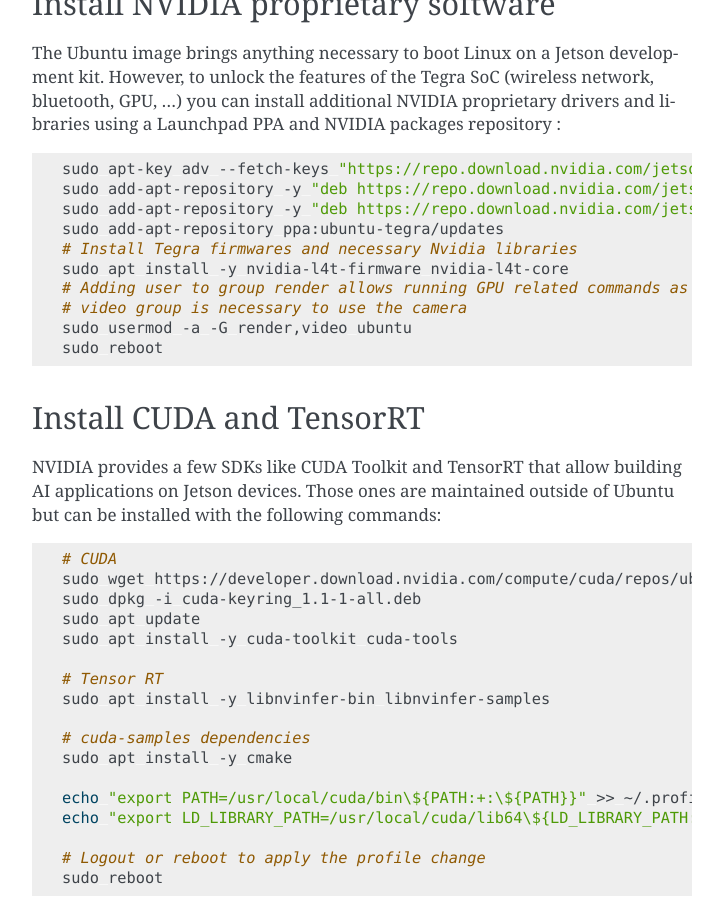
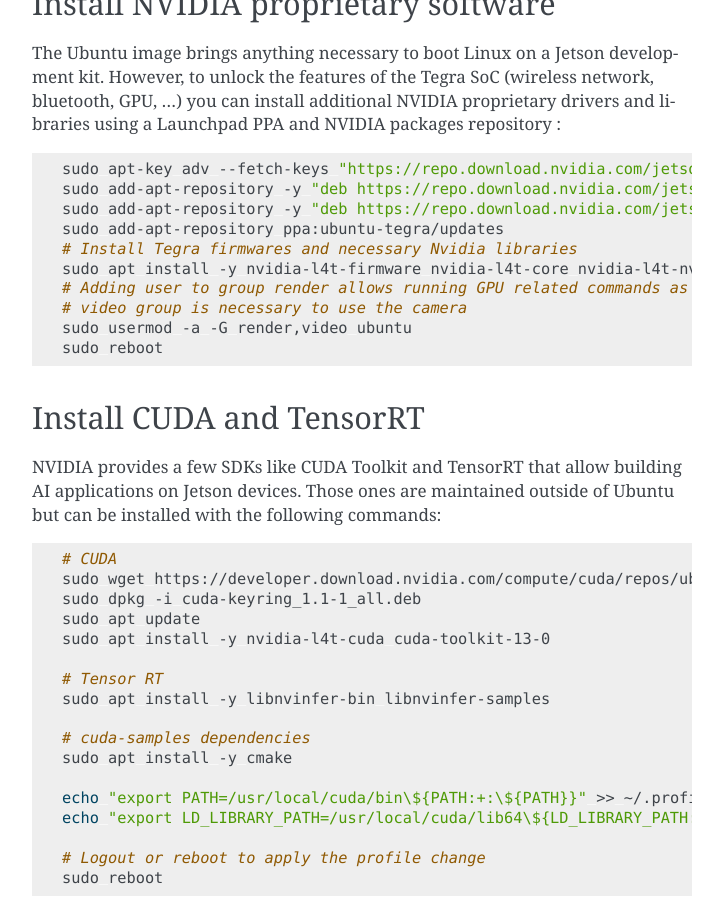
Before and after one commit to canonical/ubuntu-for-jetson, a Sphinx documentation site: the page built from docs/classic/installation-noble.rst, in a window 1280 px wide and 900 px high, scrolled down 1323 px. Shown: the whole window, without its empty margins (388-1111 px from the left). Built offline with Sphinx 7.4.7, drawn with Linux system fonts in a browser that asks for light colours.

Commit message:
fixes after a run on a clean board

```diff
--- a/docs/classic/installation-noble.rst
+++ b/docs/classic/installation-noble.rst
@@ -69,7 +69,7 @@
     sudo add-apt-repository -y "deb https://repo.download.nvidia.com/jetson/som r38.2 main"
     sudo add-apt-repository ppa:ubuntu-tegra/updates
     # Install Tegra firmwares and necessary Nvidia libraries
-    sudo apt install -y nvidia-l4t-firmware nvidia-l4t-core
+    sudo apt install -y nvidia-l4t-firmware nvidia-l4t-core nvidia-l4t-nvml
     # Adding user to group render allows running GPU related commands as non root
     # video group is necessary to use the camera
     sudo usermod -a -G render,video ubuntu
@@ -84,9 +84,9 @@
 
     # CUDA
     sudo wget https://developer.download.nvidia.com/compute/cuda/repos/ubuntu2404/sbsa/cuda-keyring_1.1-1_all.deb
-    sudo dpkg -i cuda-keyring_1.1-1-all.deb
+    sudo dpkg -i cuda-keyring_1.1-1_all.deb
     sudo apt update
-    sudo apt install -y cuda-toolkit cuda-tools
+    sudo apt install -y nvidia-l4t-cuda cuda-toolkit-13-0
 
     # Tensor RT
     sudo apt install -y libnvinfer-bin libnvinfer-samples
```
